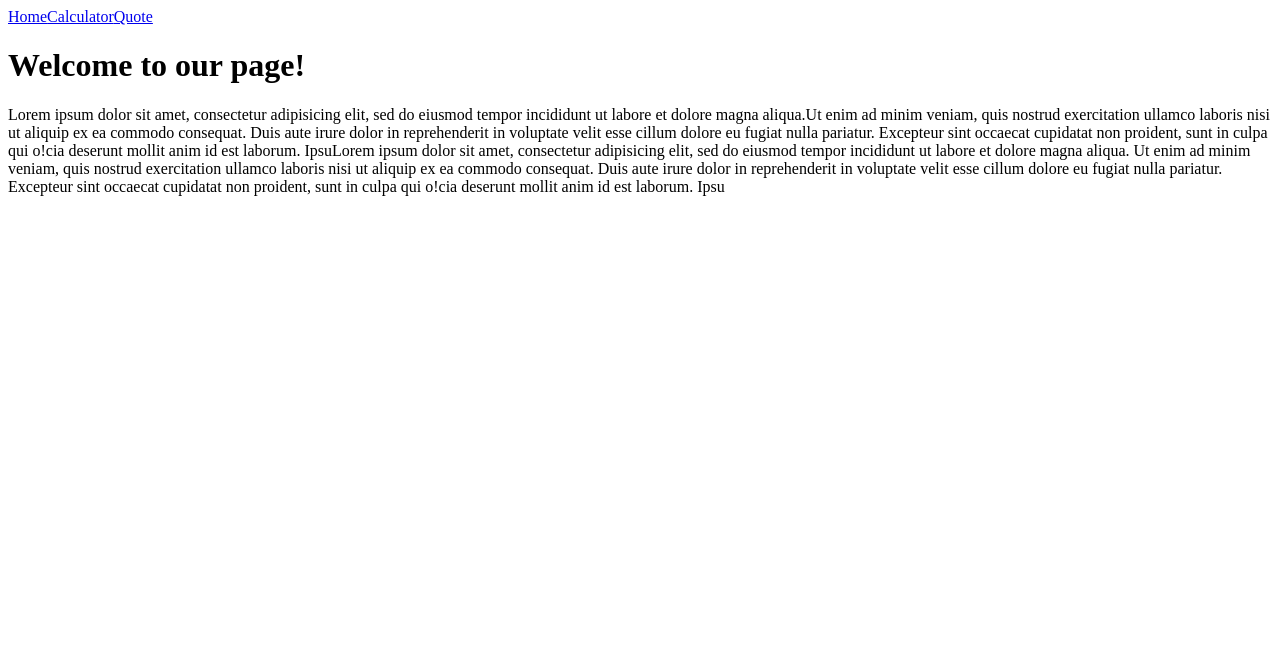
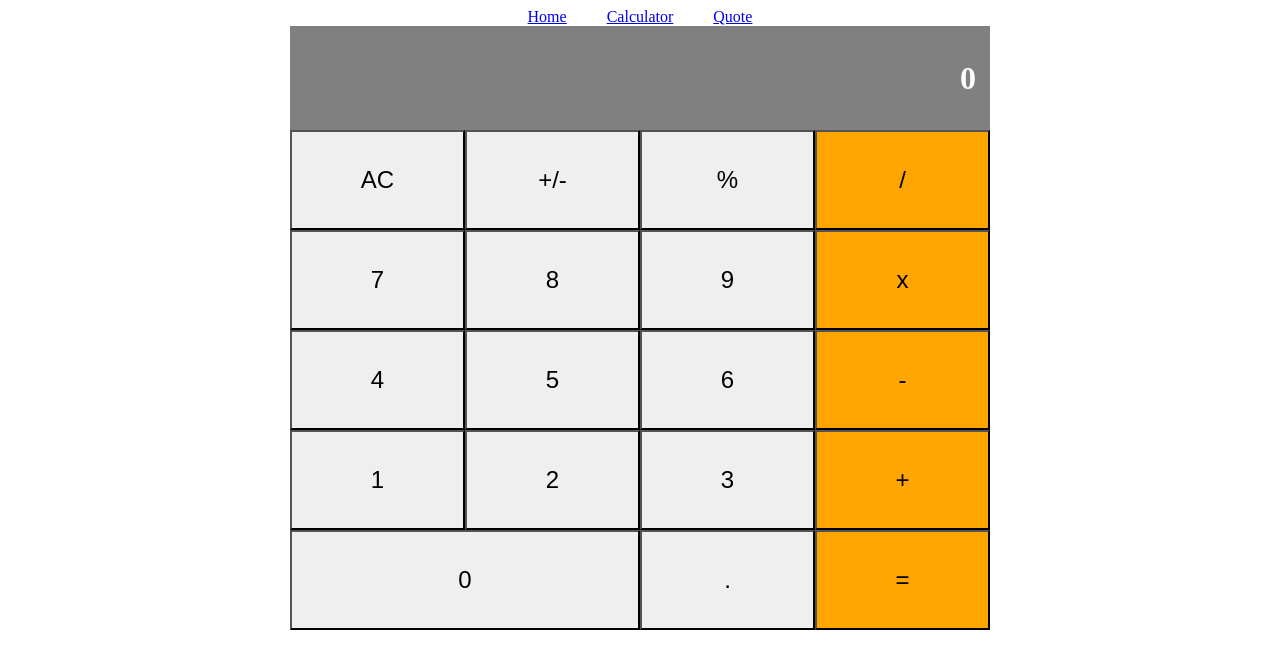
Before and after one commit to misterpaul4/react-calculator, a React app: page / in a window 1280 px wide. Built offline with nearby package versions, Linux system fonts and the light colour scheme.

Commit message:
Fix quote link

```diff
--- a/src/component/Navbar.js
+++ b/src/component/Navbar.js
@@ -3,9 +3,9 @@ import { Link } from 'react-router-dom';
 
 const Navbar = () => (
   <header>
-    <Link to="/">Home</Link>
-    <Link to="/calculator">Calculator</Link>
-    <Link to="/qoute">Quote</Link>
+    <Link to="/homepage">Home</Link>
+    <Link to="/">Calculator</Link>
+    <Link to="/quote">Quote</Link>
   </header>
 );
 
--- a/src/component/Routes.js
+++ b/src/component/Routes.js
@@ -10,8 +10,8 @@ const Routes = () => (
     <Nav />
     <Switch>
       <Route exact path="/quote" component={Quote} />
-      <Route exact path="/calculator" component={App} />
-      <Route exact path="/" component={Homepage} />
+      <Route exact path="/" component={App} />
+      <Route exact path="/homepage" component={Homepage} />
     </Switch>
   </BrowserRouter>
 );
--- a/src/style/index.css
+++ b/src/style/index.css
@@ -1,6 +1,14 @@
 .calculator {
   max-width: 700px;
   margin: 0 auto;
+}
+
+header {
+  text-align: center;
+}
+
+header a {
+  margin: 20px;
 }
 
 .disp-container {
```
Also changed, not shown: 1 other file.
